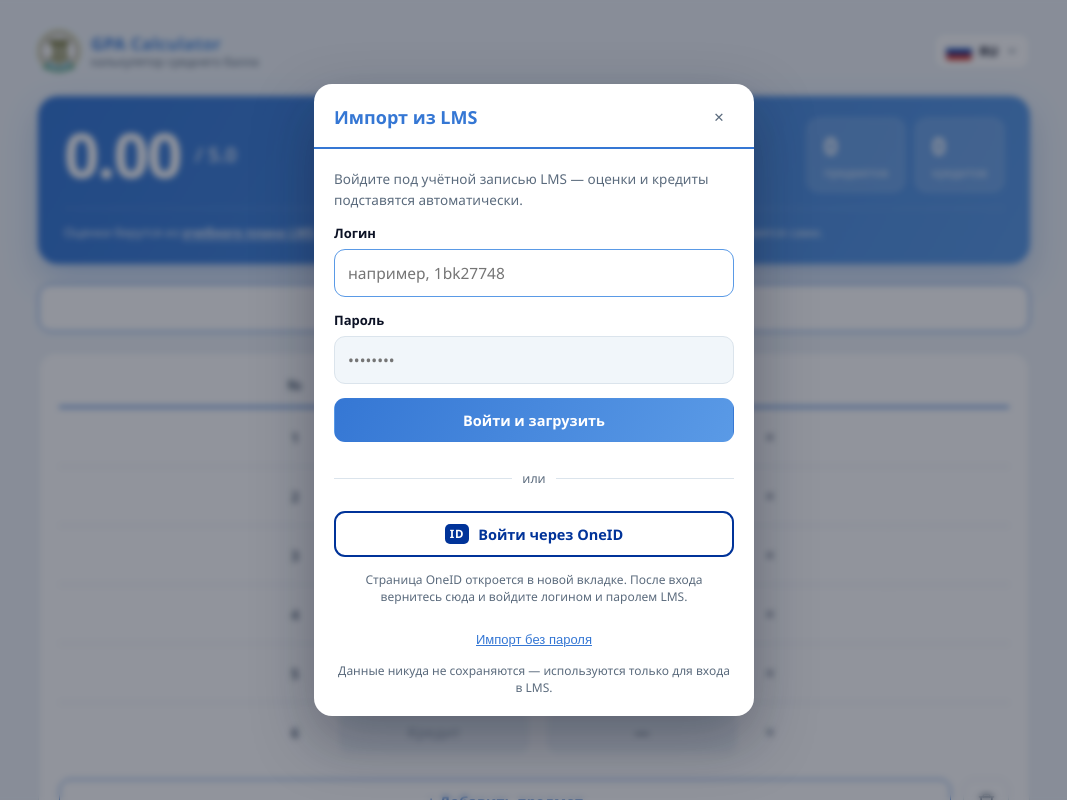
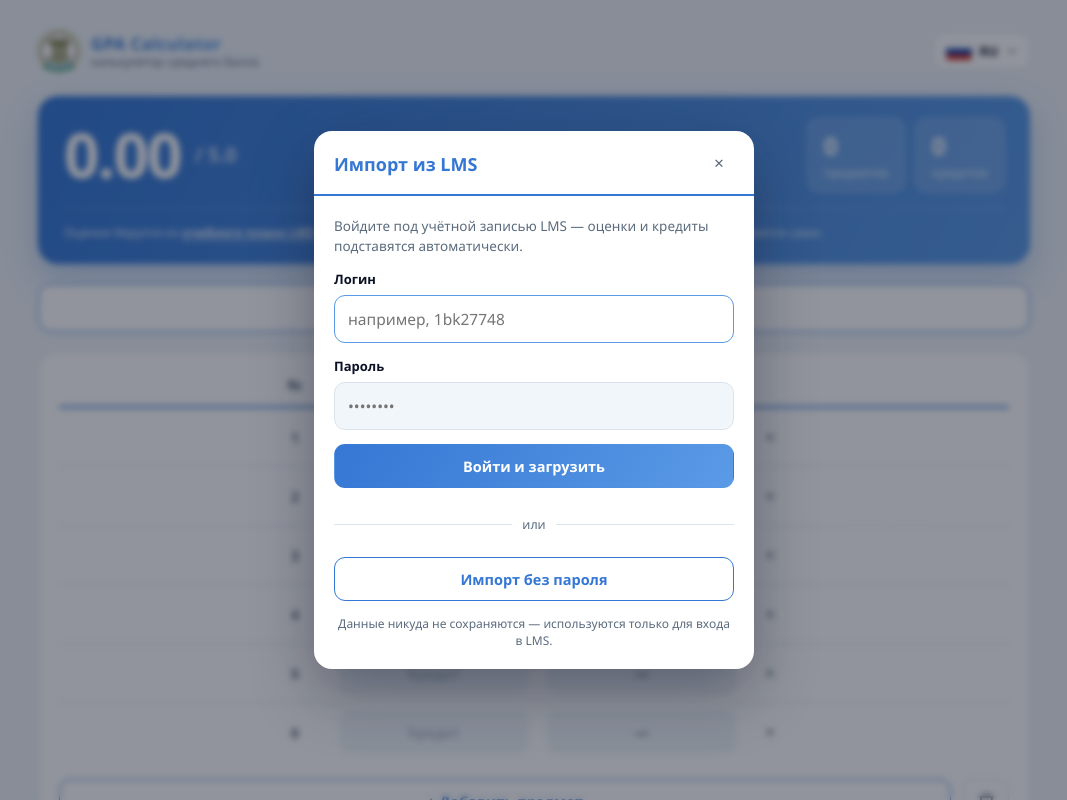
Before and after one commit to Umarkhn1/gpacalculator, a React (Vite) app: page / in a window 1280 px wide. Both pictures are taken after a click on the button "Импорт из LMS". Shown: the top 800 px of the page, without its empty margins (106-1173 px from the left). Built offline with nearby package versions, Linux system fonts and the light colour scheme.

Commit message:
Вместо кнопки OneID — импорт без пароля

```diff
--- a/src/ImportModal.jsx
+++ b/src/ImportModal.jsx
@@ -1,11 +1,9 @@
 import { useEffect, useRef, useState } from 'react'
 
 const ENDPOINTS = ['/api/lms/import', '/.netlify/functions/lms-import']
-// Официальный вход LMS через OneID: открывается в новой вкладке.
-const ONEID_URL = 'https://lms.tuit.uz/login/oneid'
 const PLAN_URL = 'https://lms.tuit.uz/student/study-plan'
 
-// Закладка: запускается на странице LMS, где студент уже вошёл через OneID,
+// Закладка: запускается на странице LMS, где студент уже вошёл,
 // сама забирает учебный план и профиль и открывает калькулятор с оценками.
 const bookmarklet = () => {
   const site = window.location.origin
@@ -53,10 +51,7 @@
   const [password, setPassword] = useState('')
   const [loading, setLoading] = useState(false)
   const [error, setError] = useState('')
-  const [oneidOnly, setOneidOnly] = useState(false)
-  const [oneidWaiting, setOneidWaiting] = useState(false)
   const [pasteOpen, setPasteOpen] = useState(false)
-  const oneidWin = useRef(null)
   const lastPaste = useRef('')
   const bmRef = useRef(null)
   const [courses, setCourses] = useState([])
@@ -161,60 +156,6 @@
     // eslint-disable-next-line react-hooks/exhaustive-deps
   }, [])
 
-  // OneID открываем отдельным окном: LMS после входа уводит на свой дашборд,
-  // поэтому окно закрываем сами и возвращаем человека в калькулятор.
-  const openOneid = () => {
-    setError('')
-    const win = window.open(
-      ONEID_URL,
-      'oneid',
-      'width=520,height=700,menubar=no,toolbar=no,location=yes',
-    )
-    if (!win) {
-      // Всплывающее окно заблокировано — открываем вкладкой.
-      window.open(ONEID_URL, '_blank', 'noreferrer')
-      return
-    }
-    oneidWin.current = win
-    setOneidWaiting(true)
-  }
-
-  const closeOneid = () => {
-    // Сессию LMS с нашего домена прочитать нельзя (кука HttpOnly на lms.tuit.uz),
-    // поэтому открываем в том же окне учебный план — его достаточно скопировать.
-    try {
-      if (oneidWin.current && !oneidWin.current.closed) {
-        oneidWin.current.location = PLAN_URL
-      } else {
-        window.open(PLAN_URL, 'oneid')
-      }
-    } catch {
-      window.open(PLAN_URL, '_blank', 'noreferrer')
-    }
-    setOneidWaiting(false)
-    setPasteOpen(true)
-    window.focus()
-  }
-
-  // Если окно закрыли вручную — убираем ожидание.
-  useEffect(() => {
-    if (!oneidWaiting) return
-    const id = setInterval(() => {
-      if (!oneidWin.current || oneidWin.current.closed) {
-        oneidWin.current = null
-        setOneidWaiting(false)
-      }
-    }, 700)
-    return () => clearInterval(id)
-  }, [oneidWaiting])
-
-  // Окно OneID не должно пережить закрытие модалки.
-  useEffect(() => () => {
-    try {
-      oneidWin.current?.close()
-    } catch {}
-  }, [])
-
   // Импорт вставкой: страница учебного плана прямо из буфера обмена.
   const submitPaste = async (payload, silent = false) => {
     if (!payload || payload.length < 40) {
@@ -280,11 +221,8 @@
     setLoading(true)
     try {
       const { res, data } = await request({ login: login.trim(), password })
-      if (data.oneid) {
-        // У аккаунта нет пароля в LMS — вход только через OneID.
-        setOneidOnly(true)
-        throw new Error(t.errOneid)
-      }
+      // У аккаунта нет пароля в LMS — подсказываем импорт без пароля.
+      if (data.oneid) throw new Error(t.errOneid)
       if (res.status === 401) throw new Error(data.error || t.errWrong)
       if (res.status === 400) throw new Error(t.errEmpty)
       if (!res.ok || !data.semesters?.length) throw new Error(data.error || t.errServer)
@@ -354,24 +292,17 @@
             <div className="or-line">
               <span>{t.or}</span>
             </div>
-            <button
-              type="button"
-              className={'btn btn-oneid full' + (oneidOnly ? ' pulse' : '')}
-              onClick={openOneid}
-            >
-              <span className="oneid-mark">ID</span>
-              {t.oneidBtn}
-            </button>
-
-            {oneidWaiting ? (
-              <div className="oneid-wait">
-                <p className="modal-note">{t.oneidWait}</p>
-                <button type="button" className="btn btn-line full" onClick={closeOneid}>
-                  {t.oneidDone}
-                </button>
-              </div>
-            ) : (
-              <p className="modal-note">{t.oneidHint}</p>
+            {!pasteOpen && (
+              <button
+                type="button"
+                className="btn btn-line full"
+                onClick={() => {
+                  setError('')
+                  setPasteOpen(true)
+                }}
+              >
+                {t.pasteLink}
+              </button>
             )}
 
             {pasteOpen ? (
@@ -408,11 +339,7 @@
                 </a>
                 <p className="modal-note">{t.oneClickHint}</p>
               </div>
-            ) : (
-              <button type="button" className="link-btn" onClick={() => setPasteOpen(true)}>
-                {t.pasteLink}
-              </button>
-            )}
+            ) : null}
             <p className="modal-note">{t.privacy}</p>
           </form>
         )}
--- a/src/i18n.js
+++ b/src/i18n.js
@@ -59,9 +59,6 @@
     stGood: 'Yaxshi',
     stNormal: "O'rtacha",
     or: 'yoki',
-    oneidBtn: 'OneID orqali kirish',
-    oneidWait: "OneID oynasida kiring — LMS o'z sahifasiga o'tkazadi. Kirgach «Tayyor»ni bosing.",
-    oneidDone: 'Tayyor, kalkulyatorga qaytish',
     pasteLink: 'Parolsiz import',
     oneClickBtn: 'Bir bosishda import',
     oneClickHint: "Bu tugmani xatcho'plar paneliga sudrab qo'ying. LMS ga kirgach uni bosing — baholar o'zi ko'chadi.",
@@ -71,7 +68,6 @@
     pastePh: "Bu yerga qo'ying — Ctrl+V",
     pasteStep3: "Quyidagi maydonga qo'ying — Ctrl+V",
     pasteEmpty: "Nusxada baholar topilmadi. O'quv rejasi sahifasi ochilganiga ishonch hosil qiling.",
-    oneidHint: "OneID sahifasi yangi oynada ochiladi. Kirgach, LMS login va parolingiz bilan bu yerga qayting.",
     errOneid: 'Iltimos, tizimga OneID orqali kiring.',
     stCritical: 'Past',
   },
@@ -121,9 +117,6 @@
     stGood: 'Jaqsı',
     stNormal: 'Ortasha',
     or: 'yamasa',
-    oneidBtn: 'OneID arqalı kiriw',
-    oneidWait: 'OneID aynasında kiriń — LMS óz betine ótkeredi. Kirgennen keyin «Tayar» dı basıń.',
-    oneidDone: 'Tayar, kalkulyatorǵa qaytıw',
     pasteLink: 'Parolsız import',
     oneClickBtn: 'Bir basıwda import',
     oneClickHint: 'Bul túymeni bellikler panelıne súyreń. LMS ke kirgennen keyin onı basıń — bahalar ózi kóshedi.',
@@ -133,7 +126,6 @@
     pasteStep3: 'Tómendegi maydanǵa qoyıń — Ctrl+V',
     pastePh: 'Usı jerge qoyıń — Ctrl+V',
     pasteEmpty: 'Kóshirilgende bahalar tabılmadı. Oqıw rejesi beti ashılǵanına isenim payda etiń.',
-    oneidHint: 'OneID beti jańa aynada ashıladı. Kirgennen keyin LMS login hám parolıńız benen usı jerge qaytıń.',
     errOneid: 'Ótinish, sistemaǵa OneID arqalı kiriń.',
     stCritical: 'Tómen',
   },
@@ -183,9 +175,6 @@
     stGood: 'Хорошо',
     stNormal: 'Нормально',
     or: 'или',
-    oneidBtn: 'Войти через OneID',
-    oneidWait: 'Войдите в окне OneID — LMS откроет свою страницу. После входа нажмите «Готово».',
-    oneidDone: 'Готово, вернуться в калькулятор',
     pasteLink: 'Импорт без пароля',
     oneClickBtn: 'Импорт в один клик',
     oneClickHint: 'Перетащите эту кнопку на панель закладок. Войдя в LMS, нажмите её — оценки перенесутся сами.',
@@ -195,7 +184,6 @@
     pasteStep3: 'Вставьте в поле ниже — Ctrl+V',
     pastePh: 'Вставьте сюда — Ctrl+V',
     pasteEmpty: 'В скопированном не нашлись оценки. Убедитесь, что открыт учебный план.',
-    oneidHint: 'Страница OneID откроется в новой вкладке. После входа вернитесь сюда и войдите логином и паролем LMS.',
     errOneid: 'Пожалуйста, войдите в систему через OneID.',
     stCritical: 'Критично',
   },
@@ -245,9 +233,6 @@
     stGood: 'Good',
     stNormal: 'Fair',
     or: 'or',
-    oneidBtn: 'Sign in with OneID',
-    oneidWait: 'Sign in the OneID window — LMS will open its own page. When done, press “Done”.',
-    oneidDone: 'Done, back to the calculator',
     pasteLink: 'Import without a password',
     oneClickBtn: 'One-click import',
     oneClickHint: 'Drag this button to your bookmarks bar. Once signed in to LMS, click it — grades transfer by themselves.',
@@ -257,7 +242,6 @@
     pasteStep3: 'Paste into the field below — Ctrl+V',
     pastePh: 'Paste here — Ctrl+V',
     pasteEmpty: 'No grades found in what you copied. Make sure the study plan page is open.',
-    oneidHint: 'OneID opens in a new tab. After signing in, come back and use your LMS login and password.',
     errOneid: 'Please sign in through OneID.',
     stCritical: 'Critical',
   },
--- a/src/styles.css
+++ b/src/styles.css
@@ -1016,7 +1016,7 @@
   }
 }
 
-/* ---------- вход через OneID ---------- */
+/* ---------- разделитель «или» ---------- */
 .or-line {
   display: flex;
   align-items: center;
@@ -1032,59 +1032,6 @@
   height: 1px;
   background: var(--line);
 }
-.btn-oneid {
-  display: flex;
-  align-items: center;
-  justify-content: center;
-  gap: 9px;
-  background: #fff;
-  color: #003399;
-  border: 2px solid #003399;
-  text-decoration: none;
-  font-weight: 700;
-}
-.btn-oneid:hover {
-  background: #f2f6ff;
-}
-.oneid-mark {
-  display: inline-flex;
-  align-items: center;
-  justify-content: center;
-  min-width: 24px;
-  height: 20px;
-  padding: 0 5px;
-  border-radius: 5px;
-  background: #003399;
-  color: #fff;
-  font-size: 11.5px;
-  font-weight: 800;
-  letter-spacing: 0.06em;
-}
-/* Когда LMS требует OneID — подсвечиваем кнопку. */
-.btn-oneid.pulse {
-  animation: oneid-pulse 1.6s ease-in-out infinite;
-}
-@keyframes oneid-pulse {
-  0%,
-  100% {
-    box-shadow: 0 0 0 0 rgba(0, 51, 153, 0.35);
-  }
-  50% {
-    box-shadow: 0 0 0 7px rgba(0, 51, 153, 0);
-  }
-}
-
-.oneid-wait {
-  margin-top: 10px;
-  padding: 12px;
-  border: 1px solid var(--line);
-  border-radius: 12px;
-  background: var(--field);
-}
-.oneid-wait .modal-note {
-  margin: 0 0 10px;
-}
-
 /* ---------- импорт вставкой страницы ---------- */
 .paste-box {
   margin-top: 12px;
@@ -1122,17 +1069,6 @@
   content: attr(data-placeholder);
   color: var(--ink-soft);
 }
-.link-btn {
-  display: block;
-  width: 100%;
-  margin-top: 12px;
-  background: none;
-  border: 0;
-  color: var(--primary);
-  font-size: 13px;
-  cursor: pointer;
-  text-decoration: underline;
-}
 
 .bookmarklet {
   display: block;
```
